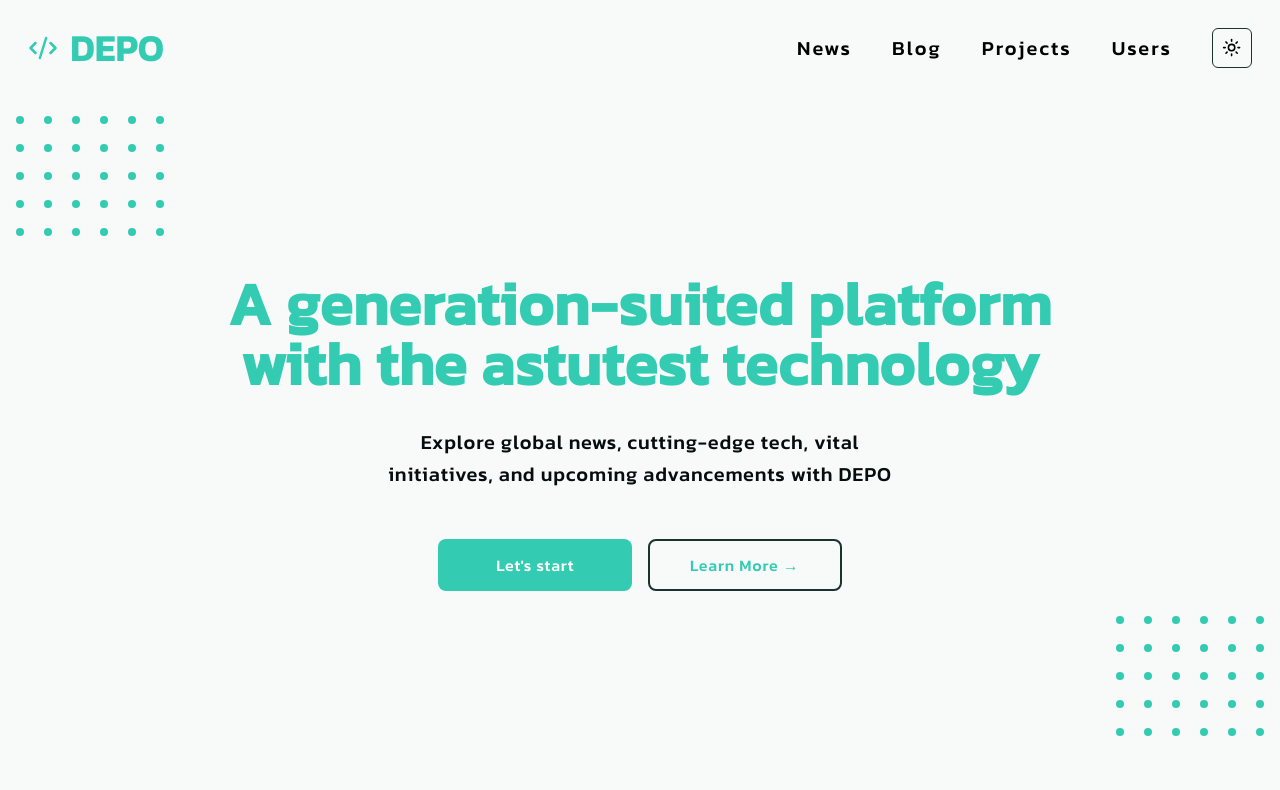
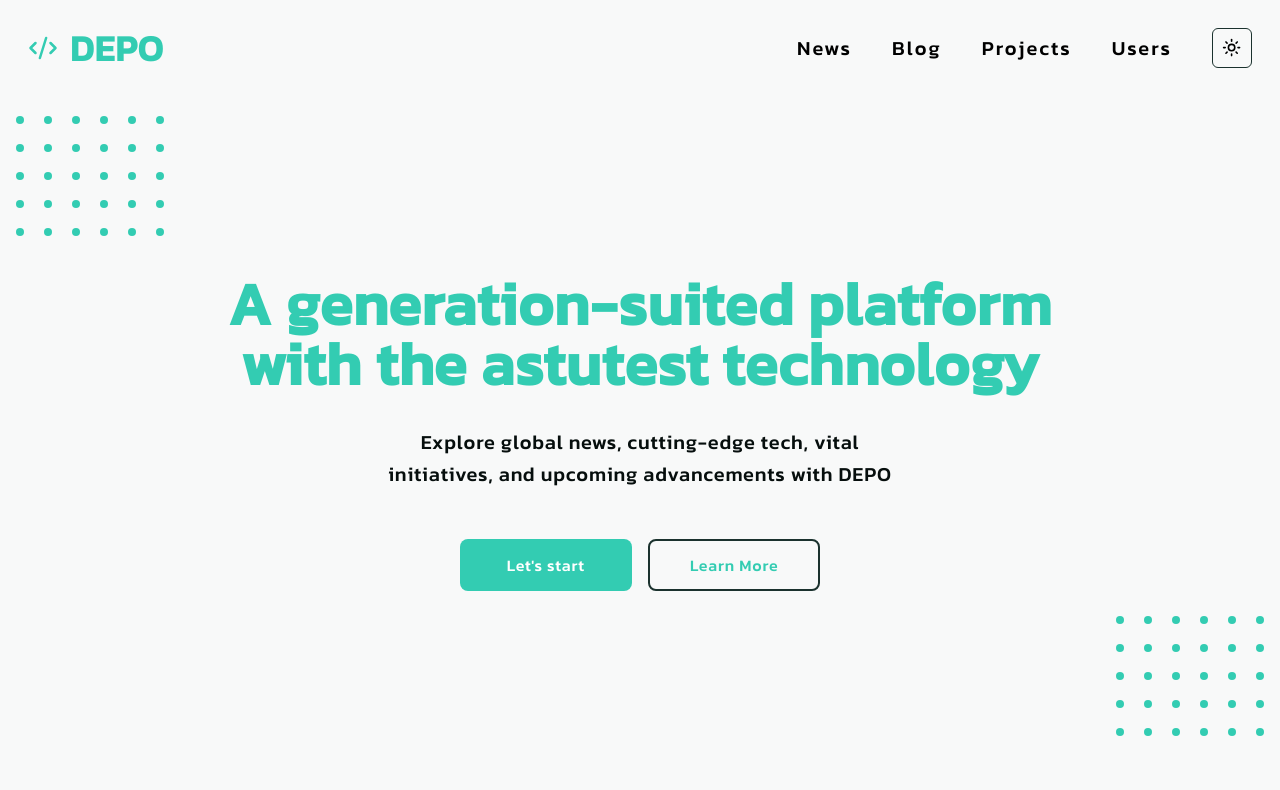
Before and after one commit to dilyorbek777/depo, a Next.js app: page / in a window 1280 px wide. Shown: the top 790 px of the page. Built offline with nearby package versions, Linux system fonts and the light colour scheme.

Commit message:
landing page demo v1 error fix #2

```diff
--- a/components/site/main-hero.tsx
+++ b/components/site/main-hero.tsx
@@ -35,7 +35,7 @@ export default function MainHero() {
           href="#demo"
           className="flex flex-row items-center  justify-center gap-x-2 rounded-lg border-2 border-border px-10 py-3 text-primary"
         >
-          Learn More →
+          Learn More
         </Link>
       </div>
     </div>
```
